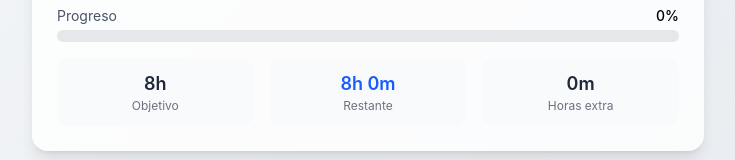
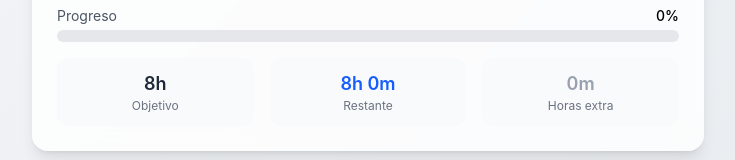
Before and after one commit to JoaquinJ2/time-tracker, a React (Vite) app: page / in a window 1280 px wide. Shown: the part 331-491 px from the top of the page, without its empty margins (272-1007 px from the left). Built offline with nearby package versions, Linux system fonts and the light colour scheme.

Commit message:
fix: Address CodeReviewer issues
- Add DEFAULT_WORK_HOURS constant
- Add safeWorkHours to prevent division by zero
- Add useMemo for progress calculations
- Add NaN validation for progress display
- Fix overtime display logic

```diff
--- a/src/components/StatusCard.tsx
+++ b/src/components/StatusCard.tsx
@@ -1,6 +1,9 @@
 import { Clock } from 'lucide-react';
+import { useMemo } from 'react';
 import type { TimeEntry } from '../types';
 import { formatDuration } from '../utils';
+
+const DEFAULT_WORK_HOURS = 8;
 
 interface StatusCardProps {
   isWorking: boolean;
@@ -13,14 +16,22 @@ export const StatusCard = ({
   isWorking,
   currentEntry,
   todayTotal,
-  workHoursPerDay = 8
+  workHoursPerDay = DEFAULT_WORK_HOURS
 }: StatusCardProps) => {
-  const workHoursMs = workHoursPerDay * 60 * 60 * 1000;
-  const remaining = workHoursMs - todayTotal;
-  const isOvertime = remaining < 0;
-  const overtime = isOvertime ? Math.abs(remaining) : 0;
-  const remainingDisplay = isOvertime ? 0 : remaining;
-  const progress = Math.min((todayTotal / workHoursMs) * 100, 100);
+  const safeWorkHours = Math.max(workHoursPerDay, 0.1);
+  const workHoursMs = safeWorkHours * 60 * 60 * 1000;
+
+  const progressData = useMemo(() => {
+    const remaining = workHoursMs - todayTotal;
+    const isOvertime = remaining < 0;
+    const overtime = isOvertime ? Math.abs(remaining) : 0;
+    const remainingDisplay = isOvertime ? 0 : remaining;
+    const progress = Math.min((todayTotal / workHoursMs) * 100, 100);
+
+    return { remaining, isOvertime, overtime, remainingDisplay, progress };
+  }, [todayTotal, workHoursMs]);
+
+  const { isOvertime, overtime, remainingDisplay, progress } = progressData;
 
   return (
     <div className="bg-white/80 backdrop-blur-sm rounded-2xl p-6 shadow-lg border border-white/20">
@@ -51,14 +62,14 @@ export const StatusCard = ({
       <div className="mt-4">
         <div className="flex justify-between text-sm mb-1">
           <span className="text-gray-600">Progreso</span>
-          <span className="font-medium">{progress.toFixed(0)}%</span>
+          <span className="font-medium">{isNaN(progress) ? 0 : progress.toFixed(0)}%</span>
         </div>
         <div className="w-full bg-gray-200 rounded-full h-3">
           <div
             className={`h-3 rounded-full transition-all duration-500 ${
               isOvertime ? 'bg-red-500' : progress >= 100 ? 'bg-green-500' : 'bg-blue-500'
             }`}
-            style={{ width: `${Math.min(progress, 100)}%` }}
+            style={{ width: `${Math.min(isNaN(progress) ? 0 : progress, 100)}%` }}
           />
         </div>
       </div>
@@ -66,17 +77,17 @@ export const StatusCard = ({
       {/* Hours Info */}
       <div className="grid grid-cols-3 gap-4 mt-4">
         <div className="text-center p-3 bg-gray-50 rounded-xl">
-          <div className="text-lg font-semibold text-gray-800">{workHoursPerDay}h</div>
+          <div className="text-lg font-semibold text-gray-800">{DEFAULT_WORK_HOURS}h</div>
           <div className="text-xs text-gray-500">Objetivo</div>
         </div>
         <div className="text-center p-3 bg-gray-50 rounded-xl">
           <div className={`text-lg font-semibold ${isOvertime ? 'text-red-600' : 'text-blue-600'}`}>
-            {isOvertime ? `-${formatDuration(overtime)}` : formatDuration(remainingDisplay)}
+            {isOvertime ? `-${formatDuration(overtime)}` : formatDuration(Math.max(0, remainingDisplay))}
           </div>
           <div className="text-xs text-gray-500">{isOvertime ? 'Extra' : 'Restante'}</div>
         </div>
         <div className="text-center p-3 bg-gray-50 rounded-xl">
-          <div className={`text-lg font-semibold ${isOvertime ? 'text-red-600' : 'text-gray-800'}`}>
+          <div className={`text-lg font-semibold ${isOvertime ? 'text-red-600' : 'text-gray-400'}`}>
             {isOvertime ? `+${formatDuration(overtime)}` : '0m'}
           </div>
           <div className="text-xs text-gray-500">Horas extra</div>
```
